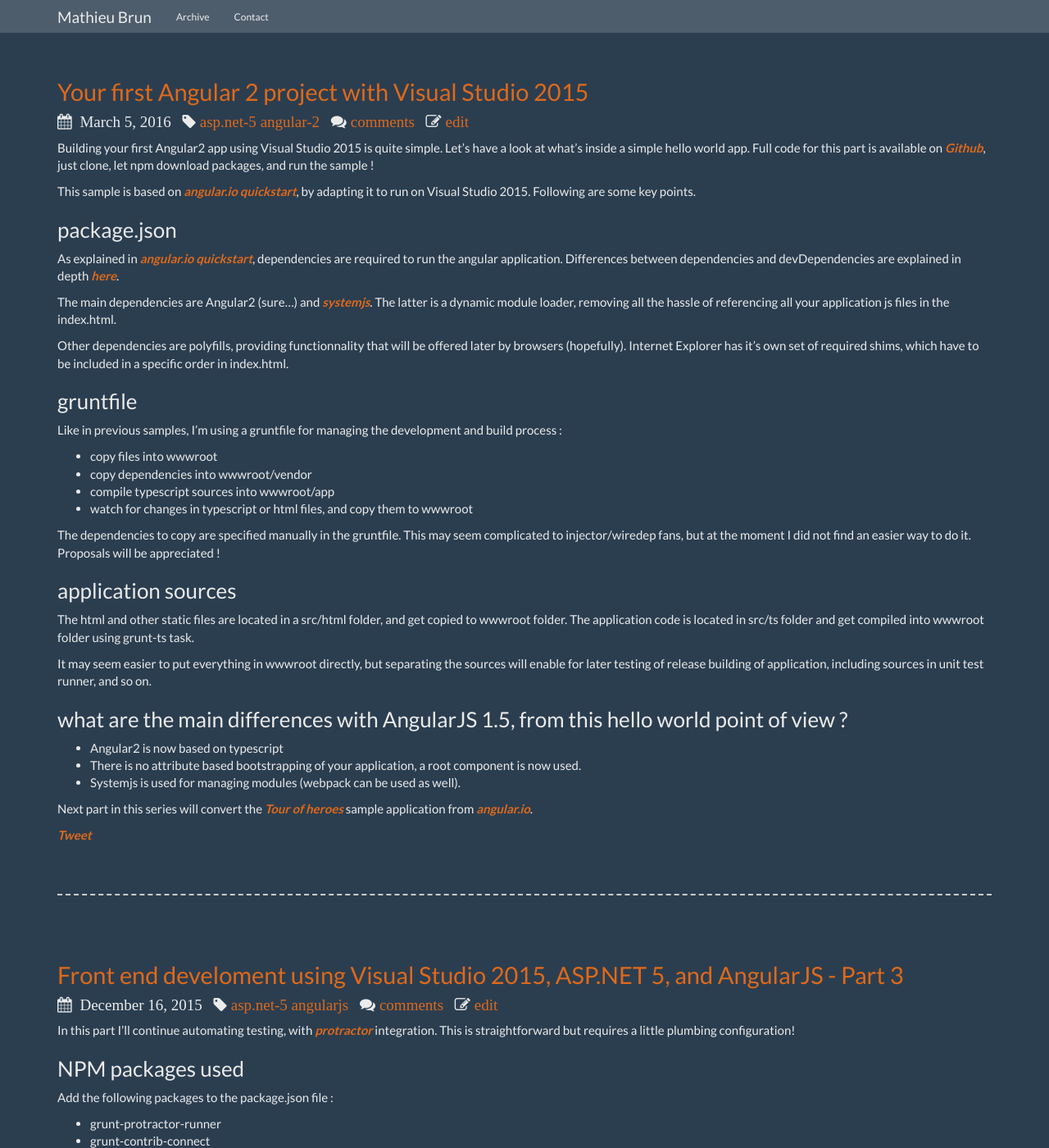
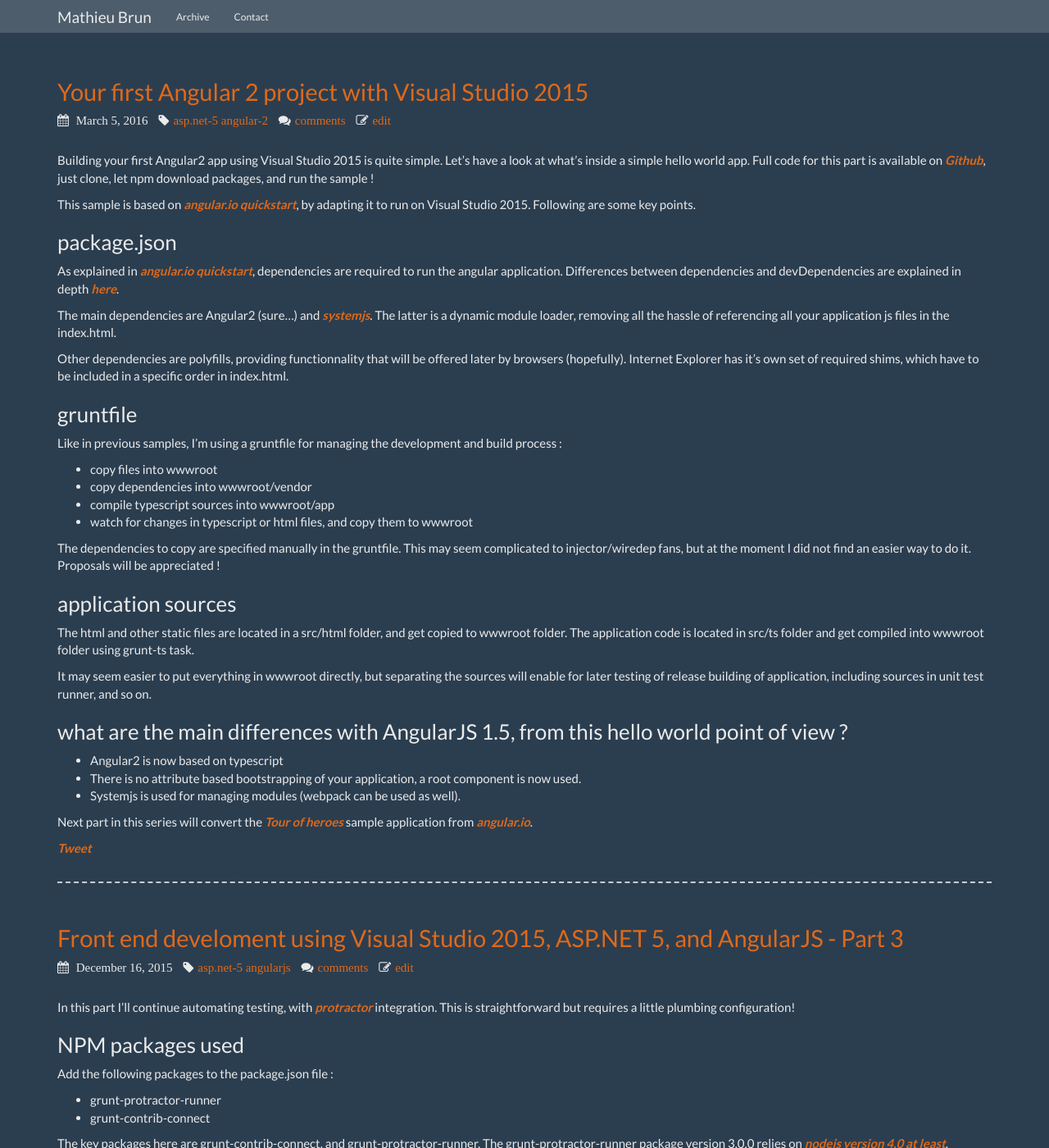
Before and after one commit to mathieubrun/mathieubrun.github.io, a Jekyll site: the page built from index.html, in a window 1280 px wide and 1400 px high. Shown: the whole window at 82% size. Built offline with Jekyll 4.4.1, drawn with Linux system fonts in a browser that asks for light colours; nearby versions of some CDN libraries; the list of posts is cut into pages by our own code; comment, search, counter and statistics services are not loaded.

Commit message:
Updated styling

```diff
--- a/_includes/post/meta.html
+++ b/_includes/post/meta.html
@@ -1,8 +1,8 @@
-<h4 class="meta">
+<h5 class="meta">
 	<span class="fa fa-calendar">{% include post/date.html %}{{ time }}</span>
 	<span class="fa fa-tag">{% for tag in page.tags %}<a href="/archive/tags.html#{{ tag | cgi_escape }}" title="Pages tagged {{ tag }}" rel="tag">{{ tag }}</a> {% endfor %}{% for tag in post.tags %}<a href="/archive/tags.html#{{ tag | cgi_escape }}" title="Pages tagged {{ tag }}" rel="tag">{{ tag }}</a> {% endfor %}</span>
 	{% if site.disqus_short_name and site.disqus_show_comment_count == true %}
 	<span class="fa fa-comments"><a href="{{ post.url }}#disqus_thread">comments</a></span>
 	{% endif %}
 	<span class="fa fa-edit">{% if post.url %}{% assign path = post.path %}{% else %}{% assign path = page.path %}{% endif %}<a href="{{ site.github_repo_url }}edit/master/{{ path }}">edit</a></span>
-</h4>
+</h5>
--- a/css/screen.css
+++ b/css/screen.css
@@ -8,9 +8,13 @@
 }
 
 article.post {
-	padding-bottom: 60px;
+	padding-bottom: 30px;
 	border-bottom: 2px dashed #cacaca;
-	margin-bottom: 60px;
+	margin-bottom: 30px;
+}
+
+article section {
+	padding-top: 20px;
 }
 
 article section a.external {
```
